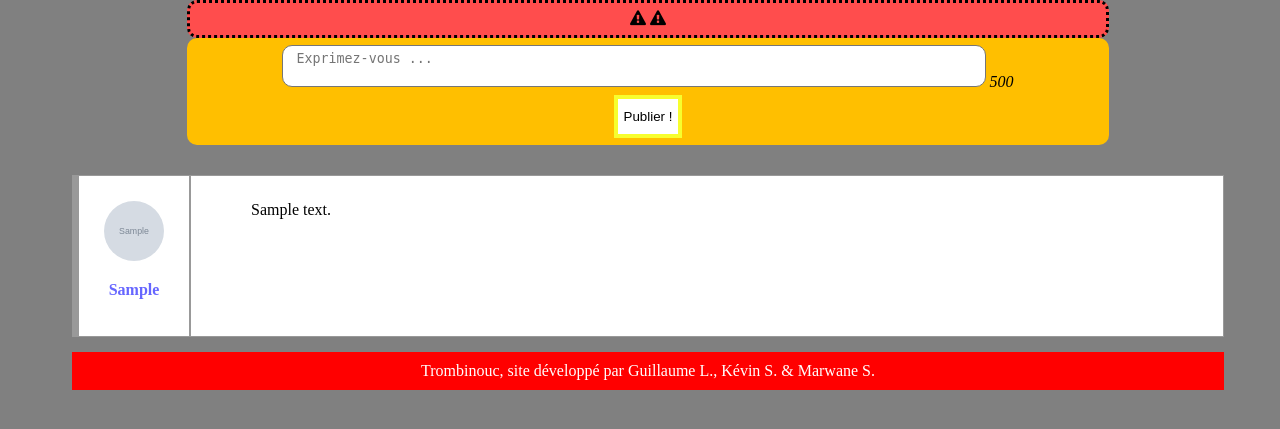
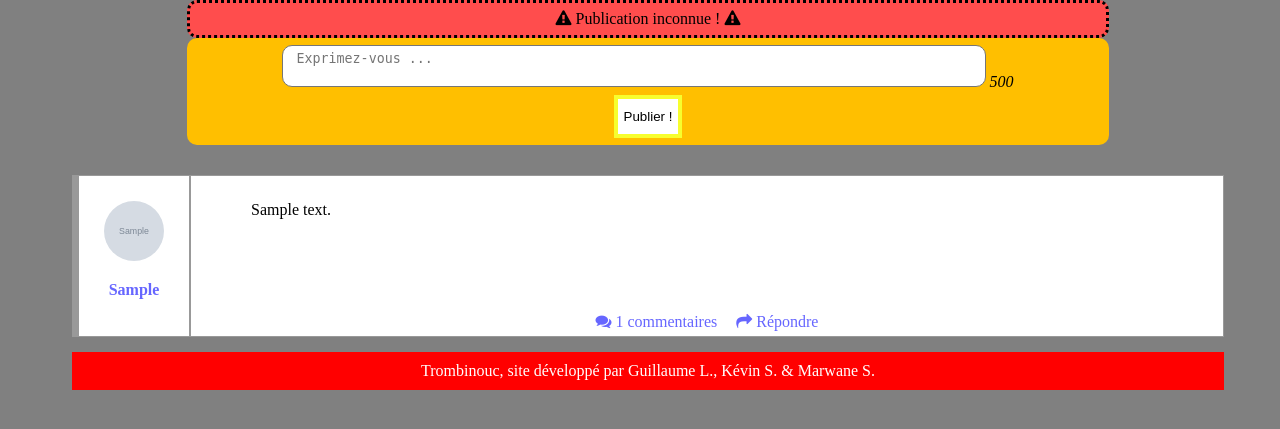
Before and after one commit to Gladorme/Trombinouc, a PHP site: page /dashboard.php?redir=unknowidpub in a window 1280 px wide. Shown: the part 186-615 px from the top of the page. Run offline with PHP 8.4, Linux system fonts and the light colour scheme; the visitor is signed in with stand-in values (Sample User, id 1); tables that the repository leaves empty hold one stand-in row (values such as "Sample post"); grey boxes marked "Sample" are stand-in pictures.

Commit message:
Début système de réponses

```diff
--- a/css/style.css
+++ b/css/style.css
@@ -179,6 +179,7 @@ nav li:hover {
   margin-top: 25px;
   margin-right: 25px;
   margin-left: 25px;
+  height: 60%
 }
 
 .profil {
@@ -210,6 +211,35 @@ nav li:hover {
   padding: 14px 16px;
   text-decoration: none;
 }
+.answer .actions ul {
+  text-align: center;
+  list-style-type: none;
+  margin-left: 0;
+  padding: 0;
+  overflow: hidden;
+  margin-right: 60px;
+}
+.answer .actions li {
+  display: inline-block;
+  text-align: center;
+  text-decoration: none;
+}
+.answer .actions li:first-of-type {
+  padding-right: 5px;
+}
+.answer .actions li:last-of-type {
+  padding-left: 10px;
+}
+.actions a:link {
+  text-decoration: none;
+  color: #6666ff;
+}
+.actions a:visited {
+    color: black;
+}
+.actions a:hover {
+    color: #4848B3;
+}
 footer {
   margin-top: 15px;
   margin-bottom: 5px;
--- a/dashboard.php
+++ b/dashboard.php
@@ -32,6 +32,9 @@
 		}
 		elseif($_GET['redir'] == "unknowpseudo"){
 			$msg = "Pseudo inconnu !";
+		}
+		elseif($_GET['redir'] == "unknowidpub"){
+			$msg = "Publication inconnue !";
 		}else{
 			$msg = "";
 		}
--- /dev/null
+++ b/outils/get_infos_rep.php
@@ -0,0 +1,12 @@
+<?php
+function get_nbr_rep($id_publication){
+  include (__DIR__ .'/../config/bdd.php');
+  $sql = "SELECT id_publication FROM publications WHERE rep_id = :id_publication";
+  $req = $bd->prepare($sql);
+  $marqueurs = array('id_publication' => $id_publication);
+  $req->execute($marqueurs);
+  $result = $req->fetchall();
+  $req->closeCursor();
+  return count($result);
+}
+?>
--- a/outils/inscriptions.php
+++ b/outils/inscriptions.php
@@ -29,9 +29,9 @@
         exit();
       }
 
-      $sql = "INSERT INTO utilisateurs (pseudo, mdp, mail, naissance) VALUES (:pseudo, :mdp, :email, :annee)";
+      $sql = "INSERT INTO utilisateurs (pseudo, mdp, mail, naissance, img) VALUES (:pseudo, :mdp, :email, :annee, :img)";
       $req = $bd->prepare($sql);
-      $marqueurs = array('pseudo'=>$_POST['pseudo'], 'mdp'=>hash('sha512', htmlspecialchars($_POST['mdp'])), 'email'=>$_POST['email'], 'annee'=> $_POST['annee']);
+      $marqueurs = array('pseudo'=>htmlspecialchars($_POST['pseudo']), 'mdp'=>hash('sha512', htmlspecialchars($_POST['mdp'])), 'email'=>$_POST['email'], 'annee'=> $_POST['annee'], 'img'=>'img/logo.png');
       $req->execute($marqueurs);
       $req->closeCursor();
       header("Location: ../index.php?redir=inscrit");
--- a/outils/load_msg.php
+++ b/outils/load_msg.php
@@ -1,6 +1,7 @@
 <?php
   function load_msg($pseudo = 'everybody'){
   include (__DIR__ .'/../config/bdd.php');
+  include (__DIR__ .'/get_infos_rep.php');
   $sql = "SELECT id_publication, pseudo, message, img FROM utilisateurs, publications WHERE id_utilisateur = utilisateur_id ORDER BY id_publication DESC";
   $req = $bd->prepare($sql);
   $req->execute();
@@ -16,32 +17,7 @@
   }else{
     foreach ($result as $key => $value) {
       if($pseudo == 'everybody'){
-       if (isset($value['img'])){
-          echo "
-          <div class='answer'>\n
-              <div class='auteur'>\n
-                <a href='profil.php?pseudo={$value['pseudo']}'><img src='{$value['img']}' alt='Avatar de {$value['pseudo']}' /></a>\n
-                <p><a href='profil.php?pseudo={$value['pseudo']}'>{$value['pseudo']}</a></p>\n
-              </div>\n
-              <div class='texte'>\n
-                {$value['message']}
-              </div>
-            </div>";
-        }else{
-          echo "
-          <div class='answer'>\n
-              <div class='auteur'>\n
-                <a href='profil.php?pseudo={$value['pseudo']}'><img src='img/logo.png' alt='{$value['pseudo']}' /></a>\n
-                <p><a href='profil.php?pseudo={$value['pseudo']}'>{$value['pseudo']}</a></p>\n
-              </div>\n
-              <div class='texte'>\n
-                {$value['message']}
-              </div>
-            </div>";
-        }
-      }else{
-        if($value['pseudo'] == $pseudo){
-          if (isset($value['img'])){
+        $rep = get_nbr_rep($value['id_publication']);
         echo "
         <div class='answer'>\n
             <div class='auteur'>\n
@@ -51,16 +27,30 @@
             <div class='texte'>\n
               {$value['message']}
             </div>
+            <div class='actions'>
+              <ul>
+                <li><a href='publication.php?id={$value['id_publication']}'><i class='fa fa-comments' aria-hidden='true'></i> {$rep} commentaires</a></li>
+                <li><a href='publication.php?id={$value['id_publication']}#rep'><i class='fa fa-share' aria-hidden='true'></i> Répondre</a></li>
+              </ul>
+            </div>
           </div>";
       }else{
+        if($value['pseudo'] == $pseudo){
+          $rep = get_nbr_rep($value['id_publication']);
           echo "
           <div class='answer'>\n
               <div class='auteur'>\n
-                   <a href='profil.php?pseudo={$value['pseudo']}'><img src='img/logo.png' alt='{$value['pseudo']}' /></a>\n
+                <a href='profil.php?pseudo={$value['pseudo']}'><img src='{$value['img']}' alt='{$value['pseudo']}' /></a>\n
                 <p><a href='profil.php?pseudo={$value['pseudo']}'>{$value['pseudo']}</a></p>\n
               </div>\n
               <div class='texte'>\n
                 {$value['message']}
+              </div>
+              <div class='actions'>
+                <ul>
+                  <li><a href='publication.php?id={$value['id_publication']}'><i class='fa fa-comments' aria-hidden='true'></i> {$rep} commentaires</a></li>
+                  <li><a href='publication.php?id={$value['id_publication']}#rep'><i class='fa fa-share' aria-hidden='true'></i> Répondre</a></li>
+                </ul>
               </div>
             </div>";
         }
@@ -68,5 +58,4 @@
     }
   }
 }
-}
  ?>
```
Also changed, not shown: outils/get_infos.php (+14 -2 lines), profil.php (+4 -3 lines), publication.php (added, +32 -0 lines). Lines whose indentation alone changed are shown as unchanged.
